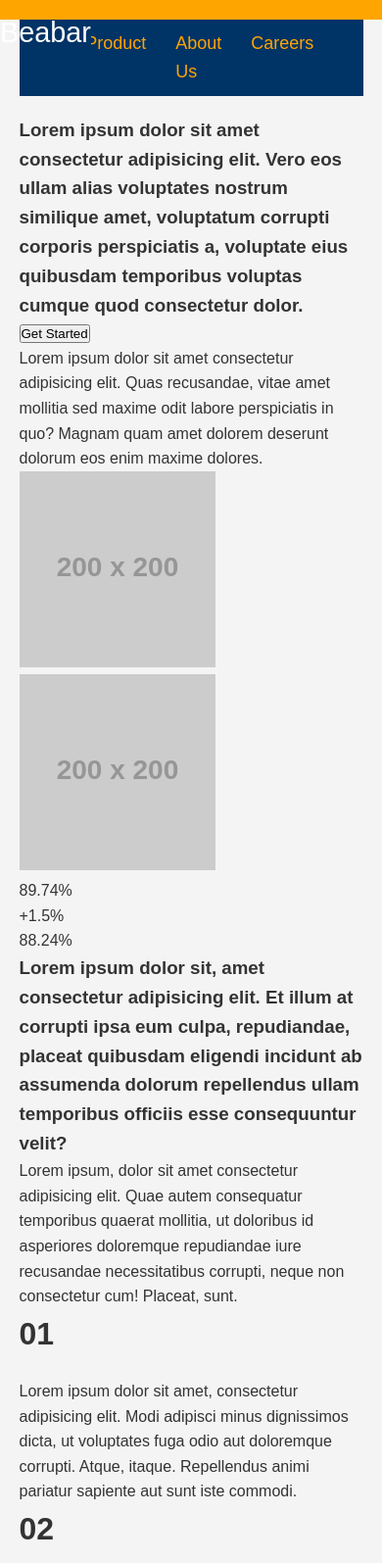
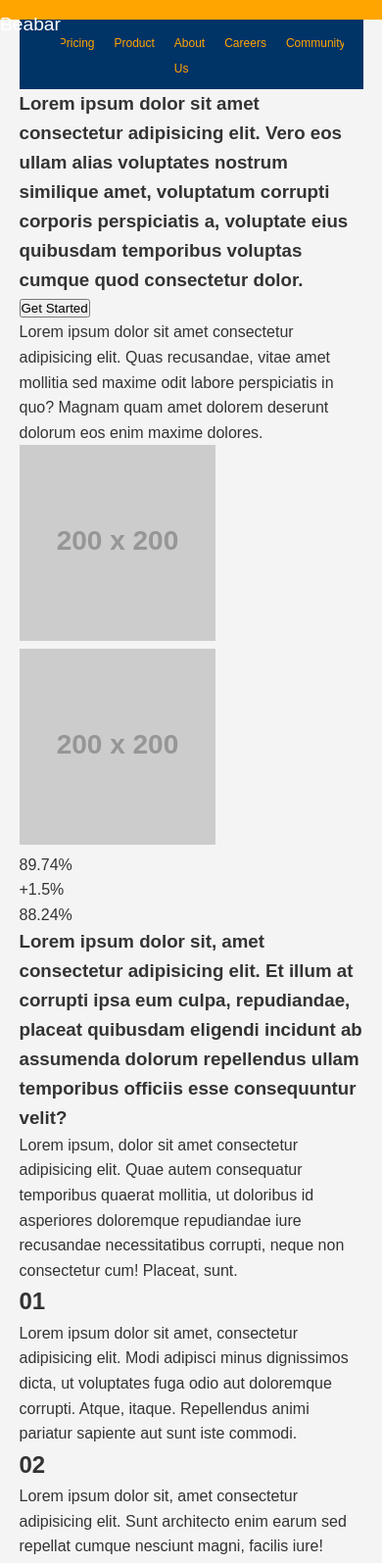
Before and after one commit to NightSK5/ETE-Porto-Digital, a plain HTML site: page pages/beabah/index.html in a window 390 px wide. Shown: the top 1595 px of the page at 98% size. Drawn offline with Linux system fonts and the light colour scheme; placeholder pictures from the web are drawn by us.

Commit message:
responsividade

```diff
--- a/pages/beabah/style.css
+++ b/pages/beabah/style.css
@@ -103,26 +103,32 @@ header ul li a:hover {
   font-weight: 300;
 }
 
-/* Main */
-main {
-  padding: 20px 0;
+/* Estilos para dispositivos móveis */
+@media (max-width: 768px) {
+  .header h1 {
+      font-size: 1.5em;
+  }
+
+  .nav-links {
+      padding: 0;
+  }
+
+  .nav-links li {
+      margin: 0 10px;
+  }
+
+  .nav-links a {
+      font-size: 14px;
+  }
 }
 
-main h2 {
-  margin-bottom: 20px;
-  color: #333;
-  font-size: 2em;
+/* Estilos para telas muito pequenas */
+@media (max-width: 480px) {
+  .header h1 {
+      font-size: 1.2em;
+  }
+
+  .nav-links a {
+      font-size: 12px;
+  }
 }
-
-/* Footer */
-footer {
-  background: #333;
-  color: #fff;
-  text-align: center;
-  padding: 20px 0;
-  margin-top: 20px;
-}
-
-footer p {
-  margin: 0;
-}
```
